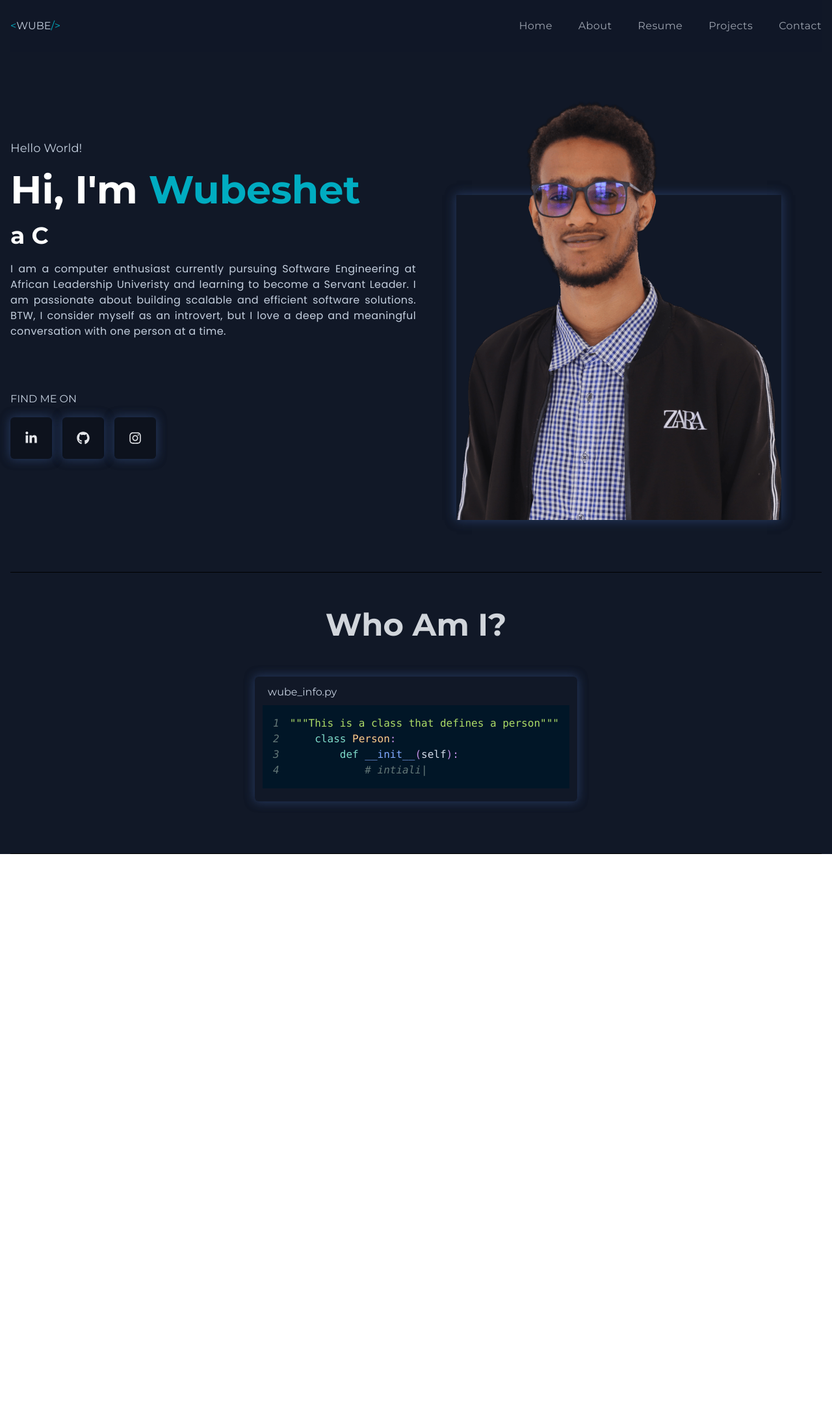
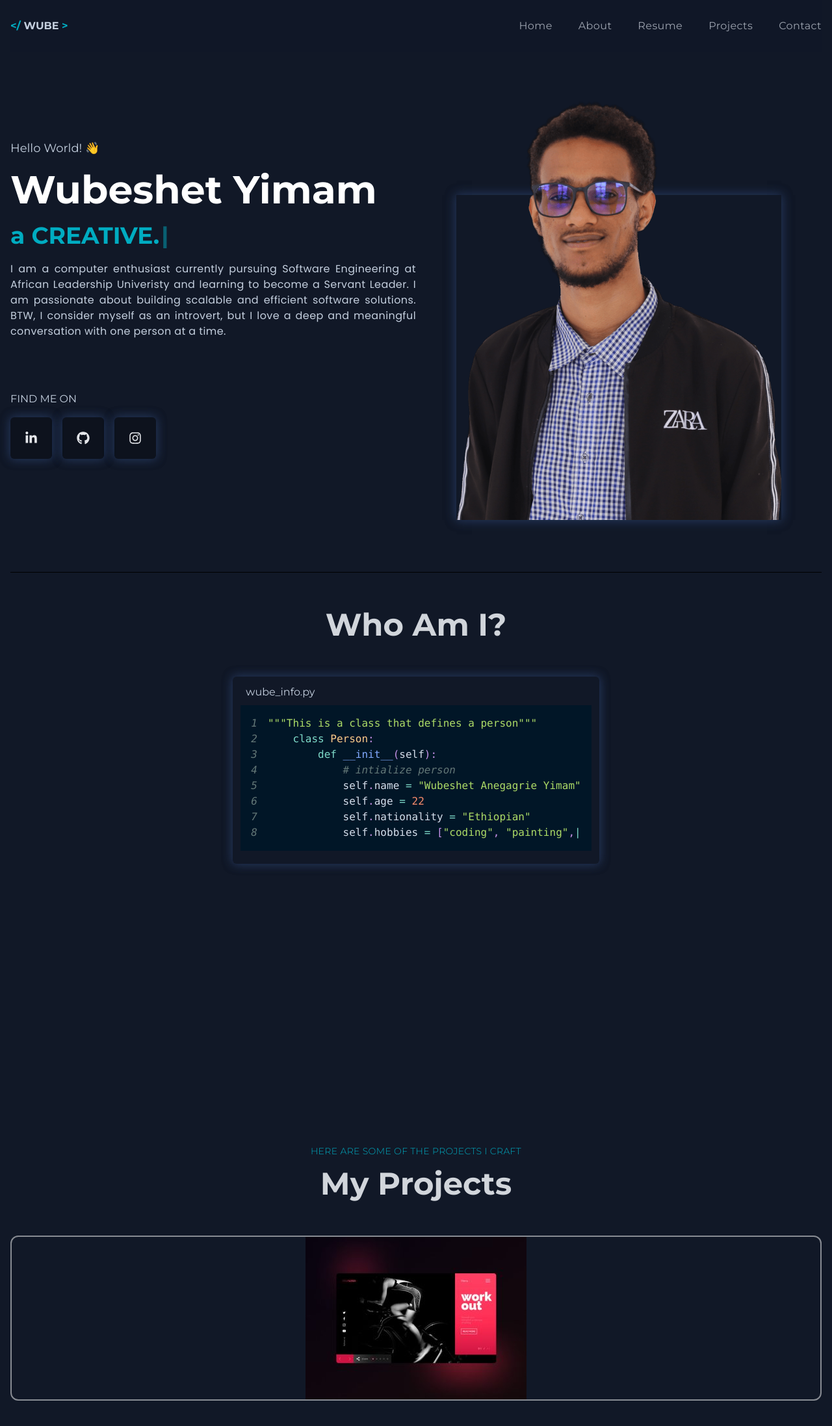
Before and after one commit to wubeshetA/portfolio, a React (Create React App) app: page / in a window 1280 px wide. Shown: the top 2194 px of the page at 65% size. Before the commit the page ends 1314 px from the top, so only its background shows below. Built offline with nearby package versions, Linux system fonts and the light colour scheme.

Commit message:
Add project section

```diff
--- a/src/App.js
+++ b/src/App.js
@@ -2,6 +2,7 @@ import React from "react";
 import Navbar from "./components/navbar/Navbar";
 import Banner from "./components/banner/Banner";
 import About from "./components/about/About";
+import Projects from "./projects.js/Projects";
 
 function App() {
   return (
@@ -10,7 +11,7 @@ function App() {
       <div className="max-w-screen-xl mx-auto">
         <Banner />
         <About />
-
+        <Projects/>
       </div>
     </div>
   );
--- a/src/components/about/About.js
+++ b/src/components/about/About.js
@@ -4,6 +4,8 @@ import { useState, useEffect } from "react";
 import { Prism as SyntaxHighlighter } from "react-syntax-highlighter";
 import { nightOwl } from "react-syntax-highlighter/dist/esm/styles/prism";
 
+// import the cursor style in this directory
+import "./cursor.css";
 const About = () => {
   const [code, setCode] = useState("");
   const [cursorVisible, setCursorVisible] = useState(true);
@@ -16,7 +18,8 @@ const About = () => {
             self.name = "Wubeshet Anegagrie Yimam"
             self.age = 22
             self.nationality = "Ethiopian"
-            self.hobbies = ["coding", "painting", "cooking"]`;
+            self.hobbies = ["coding", "painting", "cooking"]
+            `;
 
     let i = 0;
     const interval = setInterval(() => {
@@ -26,7 +29,7 @@ const About = () => {
       if (i > personCode.length) {
         clearInterval(interval);
       }
-    }, 50);
+    }, 20);
 
     return () => clearInterval(interval);
   }, []);
@@ -34,14 +37,18 @@ const About = () => {
   return (
     <section
       id="about"
-      className="w-full pt-10 pb-20 flex flex-col gap-10 xl:gap-0 lgl:flex-col items-center border-b-[1px] font-titleFont border-b-black"
+      className="w-full h-[800px] pt-10 pb-20 flex flex-col gap-10 xl:gap-0 lgl:flex-col items-center border-b-[0px] font-titleFont border-b-black "
     >
       <Title title="" des="Who am I?" />
       <div className="p-3 rounded-md shadow-shadowOne">
-        {/* create a header */}
         <p className="px-2">wube_info.py</p>
+
         <SyntaxHighlighter showLineNumbers language="python" style={nightOwl}>
           {code}
+          <span className="cursor" customStyle={{}}>
+            |
+          </span>
+
         </SyntaxHighlighter>
       </div>
     </section>
--- /dev/null
+++ b/src/components/about/cursor.css
@@ -0,0 +1,9 @@
+.blink {
+    animation: blink 1s step-end infinite;
+  }
+
+  @keyframes blink {
+    50% {
+      opacity: 0;
+    }
+  }
--- a/src/components/banner/LeftBanner.js
+++ b/src/components/banner/LeftBanner.js
@@ -8,7 +8,6 @@ const LeftBanner = () => {
       "Software Engineer.",
       "Cloud Developer.",
       "Creative.",
-      "Diligent.",
       "Servant Leader.",
       "Brother.",
     ],
@@ -20,12 +19,18 @@ const LeftBanner = () => {
   return (
     <div className="w-full lgl:w-1/2 flex flex-col gap-20">
       <div className="flex flex-col gap-5">
-        <h4 className=" text-lg font-normal">Hello World!</h4>
+        <h4 className=" text-lg font-normal">
+          Hello World!
+          <span role="img" aria-label="Waving Hand Emoji">
+            {" "}
+            &#x1F44B;
+          </span>
+        </h4>
         <h1 className="text-6xl font-bold text-white">
-          Hi, I'm <span className="text-designColor capitalize">Wubeshet</span>
+          Wubeshet Yimam <span className="text-designColor capitalize"></span>
         </h1>
-        <h2 className="text-4xl font-bold text-white">
-          a <span>{text}</span>
+        <h2 className="text-4xl font-bold text-designColor ">
+          a <span className="uppercase">{text}</span>
           <Cursor
             cursorBlinking="false"
             cursorStyle="|"
@@ -33,7 +38,11 @@ const LeftBanner = () => {
           />
         </h2>
         <p className="text-base font-bodyFont leading-6 tracking-wide text-justify text-last-center">
-          I am a computer enthusiast currently pursuing Software Engineering at African Leadership Univeristy and learning to become a Servant Leader. I am passionate about building scalable and efficient software solutions. BTW, I consider myself as an introvert, but I love a deep and meaningful conversation with one person at a time.
+          I am a computer enthusiast currently pursuing Software Engineering at
+          African Leadership Univeristy and learning to become a Servant Leader.
+          I am passionate about building scalable and efficient software
+          solutions. BTW, I consider myself as an introvert, but I love a deep
+          and meaningful conversation with one person at a time.
         </p>
       </div>
       <div className="flex flex-col xl:flex-row gap-6 lgl:gap-0 justify-between">
@@ -56,7 +65,7 @@ const LeftBanner = () => {
 
             <span className="bannerIcon">
               <a href="https://www.instagram.com/wubeshet.y" rel="noreferrer">
-              <FaInstagram />
+                <FaInstagram />
               </a>
             </span>
           </div>
--- a/src/components/navbar/Navbar.js
+++ b/src/components/navbar/Navbar.js
@@ -5,12 +5,12 @@ const Navbar = () => {
   return (
     <div className="w-full h-20 sticky top-0 z-50 bg-bodyColor mx-auto flex justify-between items-center font-titleFont backdrop-blur-sm bg-opacity-95">
       <div>
-        <a href="">
+        <a href="#">
 
-        <h3 className="md:text-1xl">
-          <span className="text-designColor ">{"<"}</span>
+        <h3 className="md:text-1xl font-bold">
+          <span className="text-designColor">{"</ "}</span>
           WUBE
-          <span className="text-designColor">{"/>"}</span>
+          <span className="text-designColor">{" >"}</span>
         </h3>
         </a>
       </div>
--- /dev/null
+++ b/src/projects.js/ProjectItems.js
@@ -0,0 +1,46 @@
+import React from "react";
+import { projectOne } from "../assets";
+import { FaGithub } from "react-icons/fa";
+// import TbWorld icon from react-icons
+import { TbWorld } from "react-icons/tb";
+
+function ProjectItems() {
+  return (
+    <div className="container mx-auto">
+      <div className="flex justify-center group relative overflow-hidden border-2 border-white/50 rounded-xl">
+        {/* image overlay */}
+        <div className="group-hover:bg-bodyColor/80 w-full h-full absolute z-40 transition-all duration-300"></div>
+        {/* img */}
+        <img
+          className="group-hover:scale-125 transition-all duration-500"
+          src={projectOne}
+          alt=""
+        />
+        <div className="absolute flex flex-col justify-center text-center items-center -bottom-full group-hover:bottom-36 transition-all duration-500 z-50">
+          <div className="flex gap-7">
+            <a href="www.facebook.com/" target="_blank">
+              <div>
+                <FaGithub className="text-xl" />
+              </div>
+            </a>
+            <a href="www.facebook.com/" target="_blank">
+              <div>
+                <TbWorld className="text-xl" />
+              </div>
+            </a>
+          </div>
+          <div></div>
+        </div>
+
+        <div className="absolute mx-20   flex flex-col justify-center text-center items-center -bottom-full group-hover:bottom-10 transition-all duration-700 z-50">
+          <p>
+            lorem ipsum dolor sit amet, consectetur adipiscing elit.lorem ipsum
+            dolor sit amet, consectetur adipiscing elit.
+          </p>
+        </div>
+      </div>
+    </div>
+  );
+}
+
+export default ProjectItems;
--- /dev/null
+++ b/src/projects.js/Projects.js
@@ -0,0 +1,24 @@
+import React from "react";
+import Title from "../layouts/Title";
+import { projectOne } from "../assets";
+import ProjectItems from "./ProjectItems";
+
+function Projects() {
+  return (
+    <section
+      id="projects"
+      className="w-full py-20 border-b-[1px] border-b-black"
+    >
+      <div className="flex justify-center items-center text-center">
+        <Title
+          title={"HERE ARE SOME OF THE PROJECTS I CRAFT"}
+          des={"My Projects"}
+        ></Title>
+      </div>
+
+      <ProjectItems/>
+    </section>
+  );
+}
+
+export default Projects;
```
